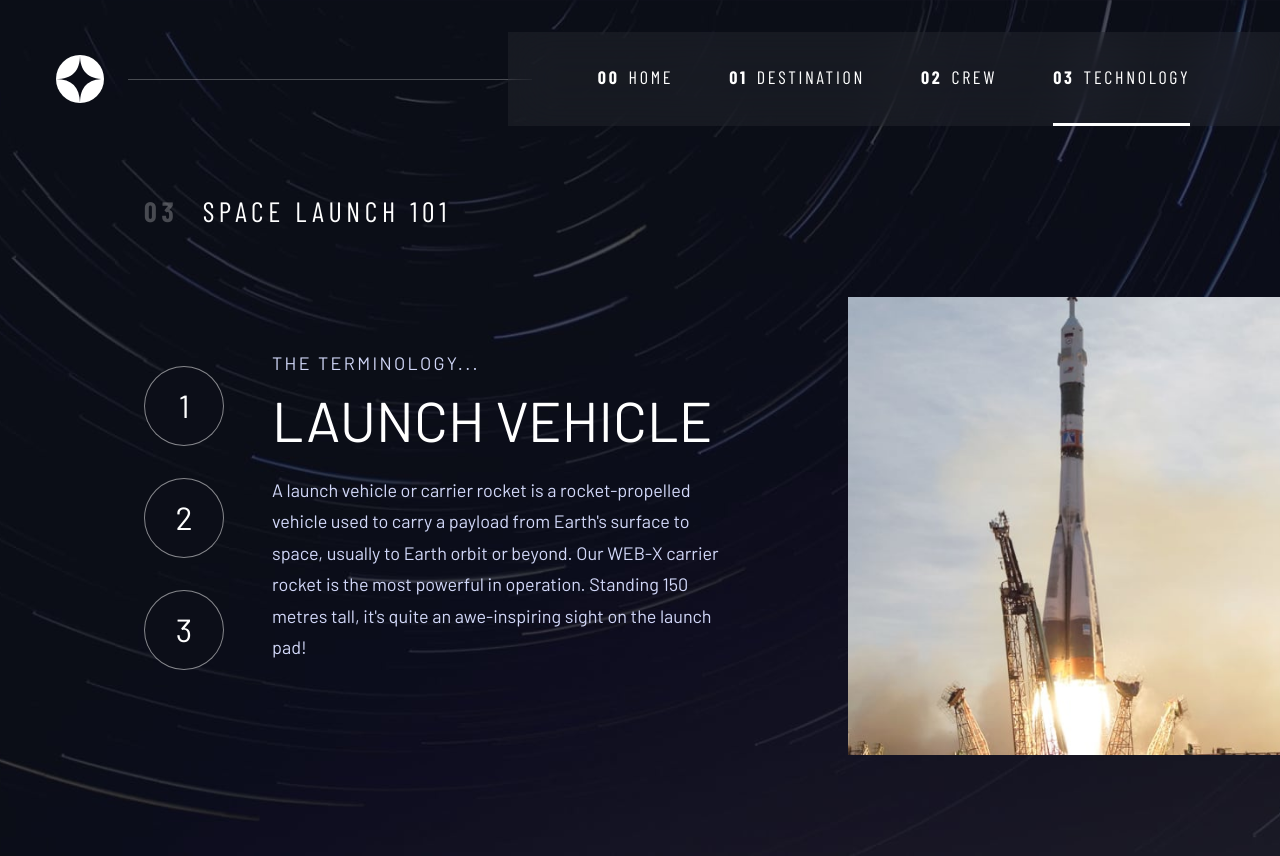
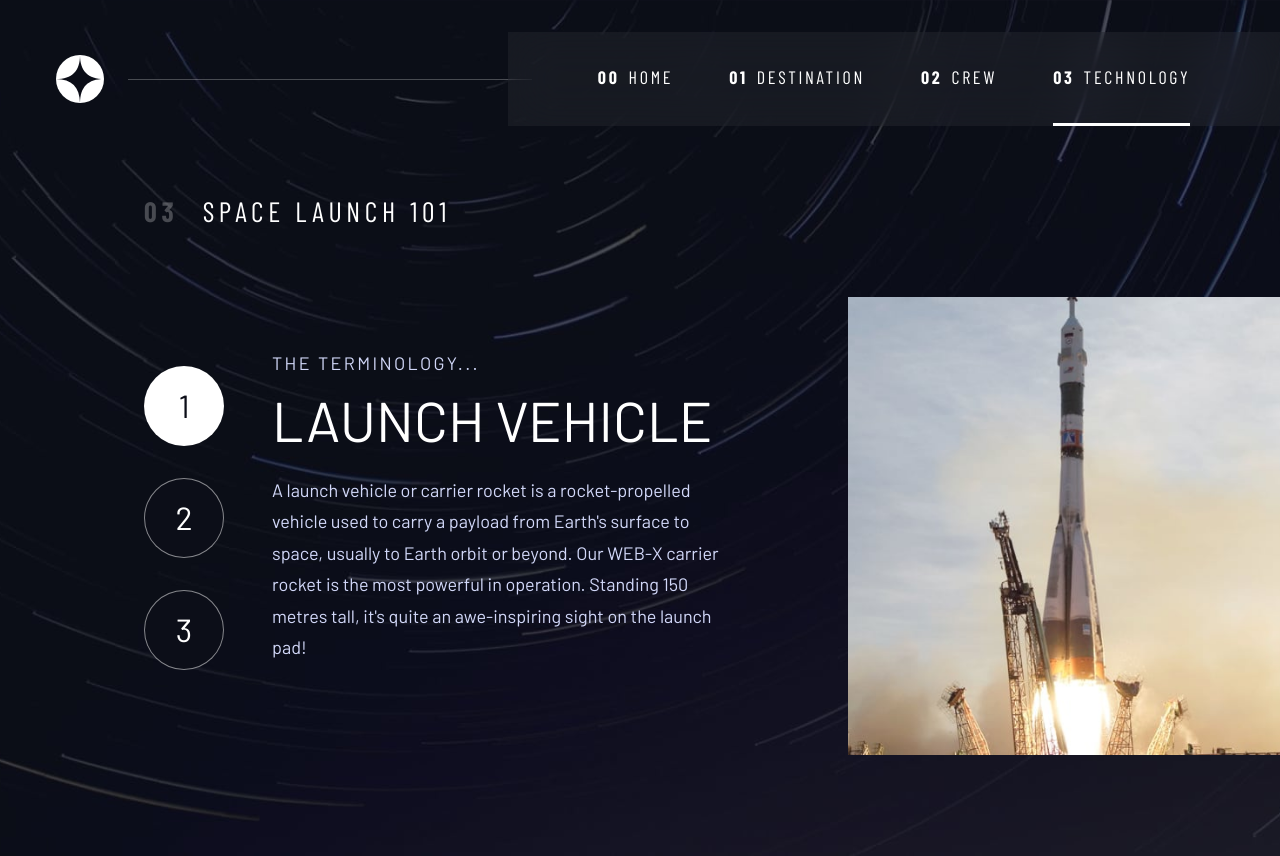
Before and after one commit to Levis155/space-tourism-website-v2, a Next.js app: page /technology in a window 1280 px wide. Built offline with nearby package versions, Linux system fonts and the light colour scheme; a web font is replaced by a local one.

Commit message:
Implement the number-indicators active state class

```diff
--- a/app/globals.css
+++ b/app/globals.css
@@ -470,7 +470,7 @@ select {
   border-color: hsl(var(--clr-white) / 1);
 }
 
-.number-indicators > [aria-selected="true"] {
+.number-indicators > .active {
   color: hsl(var(--clr-dark));
   background-color: hsl(var(--clr-white) / 1);
 }
--- a/app/technology/NumberedIndicators.tsx
+++ b/app/technology/NumberedIndicators.tsx
@@ -1,5 +1,6 @@
 "use client";
 
+import classNames from "classnames";
 import { useRouter } from "next/navigation";
 
 export const technologies = [
@@ -8,7 +9,7 @@ export const technologies = [
   { label: "3", name: "space-capsule", index: 2 },
 ];
 
-const NumberedIndicators = () => {
+const NumberedIndicators = ({ name }: { name: string }) => {
   const router = useRouter();
   return (
     <div
@@ -19,7 +20,9 @@ const NumberedIndicators = () => {
       {technologies.map((technology) => (
         <button
           key={technology.index}
-          className="bg-dark text-white fs-600 ff-serif"
+          className={`bg-dark text-white fs-600 ff-serif ${classNames({
+            active: technology.name === name,
+          })}`}
           onClick={() => {
             const query =
               technology.name === "launch-vehicle"
--- a/app/technology/page.tsx
+++ b/app/technology/page.tsx
@@ -21,7 +21,7 @@ const TechnologyPage = () => {
         <span aria-hidden="true">03</span> Space launch 101
       </h1>
 
-      <NumberedIndicators />
+      <NumberedIndicators name={name} />
 
       <article className="technology-details flow">
         <header className="flow flow--space-small">
```
